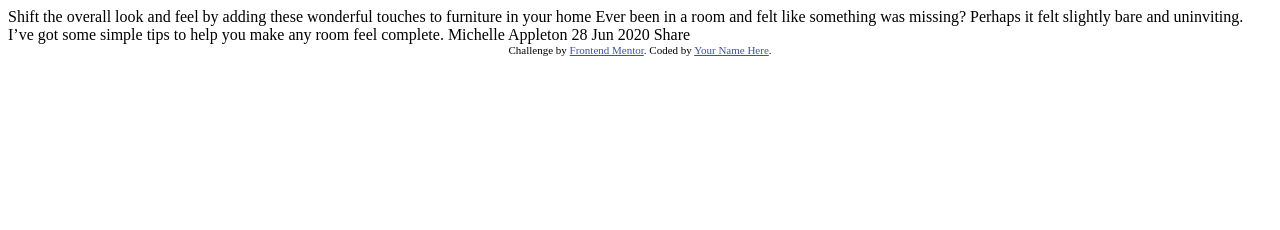
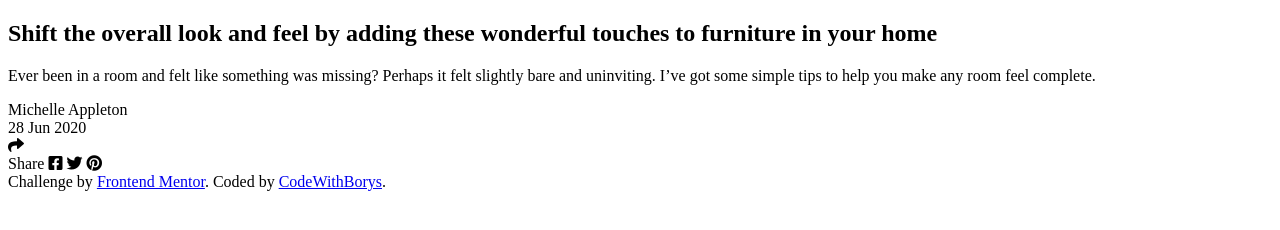
Before and after one commit to CodeWithBorys/article-preview-component, a plain HTML site: page index.html in a window 1280 px wide. Drawn offline with Linux system fonts and the light colour scheme.

Commit message:
html structure

```diff
--- a/index.html
+++ b/index.html
@@ -1,36 +1,62 @@
 <!DOCTYPE html>
 <html lang="en">
   <head>
-  <meta charset="UTF-8">
-  <meta name="viewport" content="width=device-width, initial-scale=1.0"> <!-- displays site properly based on user's device -->
+    <meta charset="UTF-8" />
+    <meta name="viewport" content="width=device-width, initial-scale=1.0" />
+    <!-- displays site properly based on user's device -->
 
-  <link rel="icon" type="image/png" sizes="32x32" href="./images/favicon-32x32.png">
-
+    <link
+      rel="icon"
+      type="image/png"
+      sizes="32x32"
+      href="./images/favicon-32x32.png"
+    />
+    <link
+      rel="stylesheet"
+      href="https://cdnjs.cloudflare.com/ajax/libs/font-awesome/5.15.2/css/all.min.css"
+    />
+    <link rel="stylesheet" href="style.css" />
     <title>Frontend Mentor | Article preview component</title>
-
-  <!-- Feel free to remove these styles or customise in your own stylesheet 👍 -->
-  <style>
-    .attribution { font-size: 11px; text-align: center; }
-    .attribution a { color: hsl(228, 45%, 44%); }
-  </style>
   </head>
   <body>
-
-  Shift the overall look and feel by adding these wonderful
-  touches to furniture in your home
-
-  Ever been in a room and felt like something was missing? Perhaps
-  it felt slightly bare and uninviting. I’ve got some simple tips
-  to help you make any room feel complete.
-
-  Michelle Appleton
-  28 Jun 2020
-
-  Share
+    <div class="card">
+      <div class="image"></div>
+      <div class="content">
+        <h2 class="title">
+          Shift the overall look and feel by adding these wonderful touches to
+          furniture in your home
+        </h2>
+        <p class="intro">
+          Ever been in a room and felt like something was missing? Perhaps it
+          felt slightly bare and uninviting. I’ve got some simple tips to help
+          you make any room feel complete.
+        </p>
+        <div class="author">
+          <div class="author__name">Michelle Appleton</div>
+          <div class="date">28 Jun 2020</div>
+        </div>
+        <div class="share">
+          <div class="share__button"><i class="fas fa-share"></i></div>
+          <div class="share__block">
+            <span>Share</span>
+            <i class="fab fa-facebook-square"></i>
+            <i class="fab fa-twitter"></i>
+            <i class="fab fa-pinterest"></i>
+          </div>
+        </div>
+      </div>
+    </div>
 
     <div class="attribution">
-    Challenge by <a href="https://www.frontendmentor.io?ref=challenge" target="_blank">Frontend Mentor</a>.
-    Coded by <a href="#">Your Name Here</a>.
+      Challenge by
+      <a href="https://www.frontendmentor.io?ref=challenge" target="_blank"
+        >Frontend Mentor</a
+      >. Coded by
+      <a href="https://github.com/CodeWithBorys" target="_blank"
+        >CodeWithBorys</a
+      >.
     </div>
+
+    <script src="script.js"></script>
   </body>
 </html>
```
Lines whose indentation alone changed are shown as unchanged.
